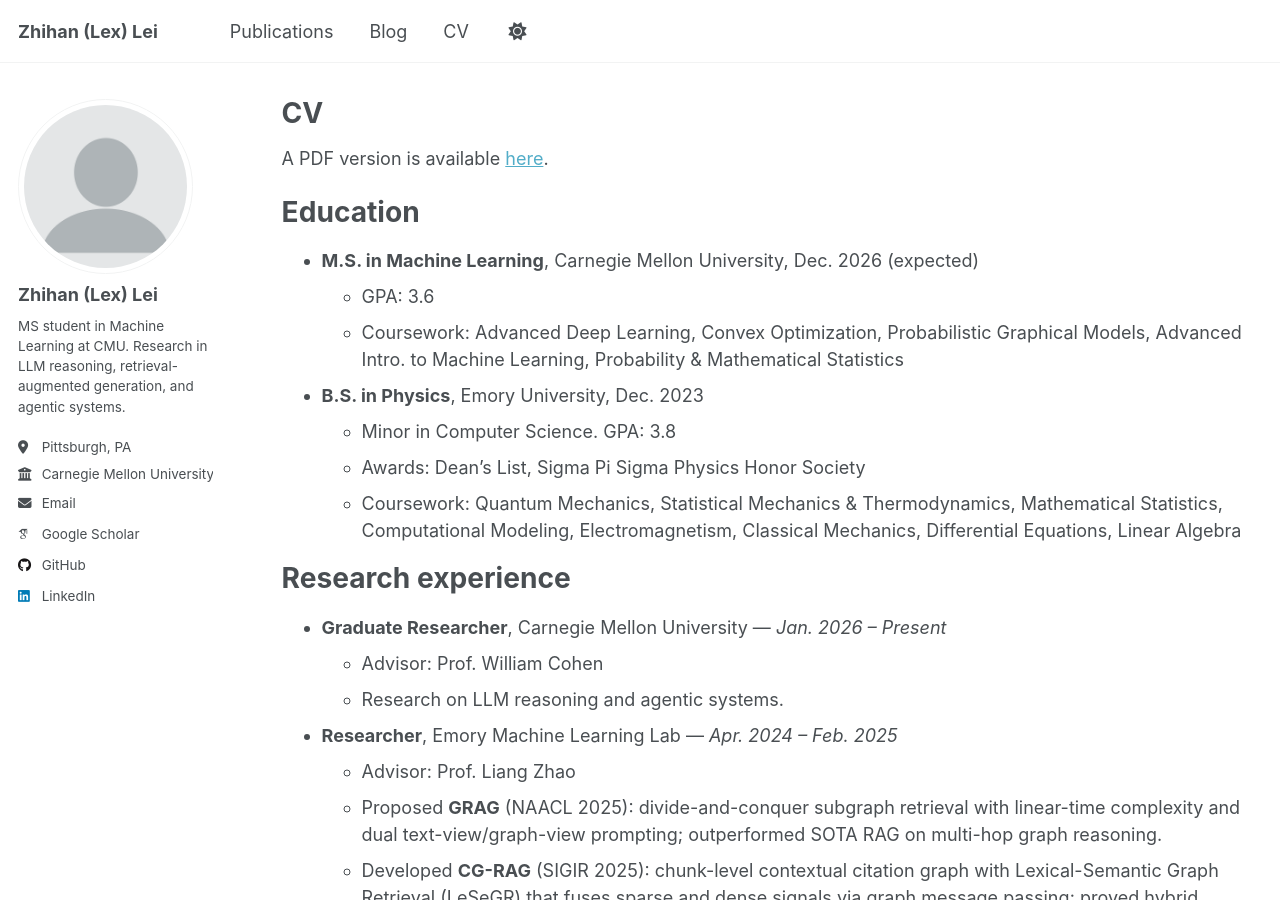
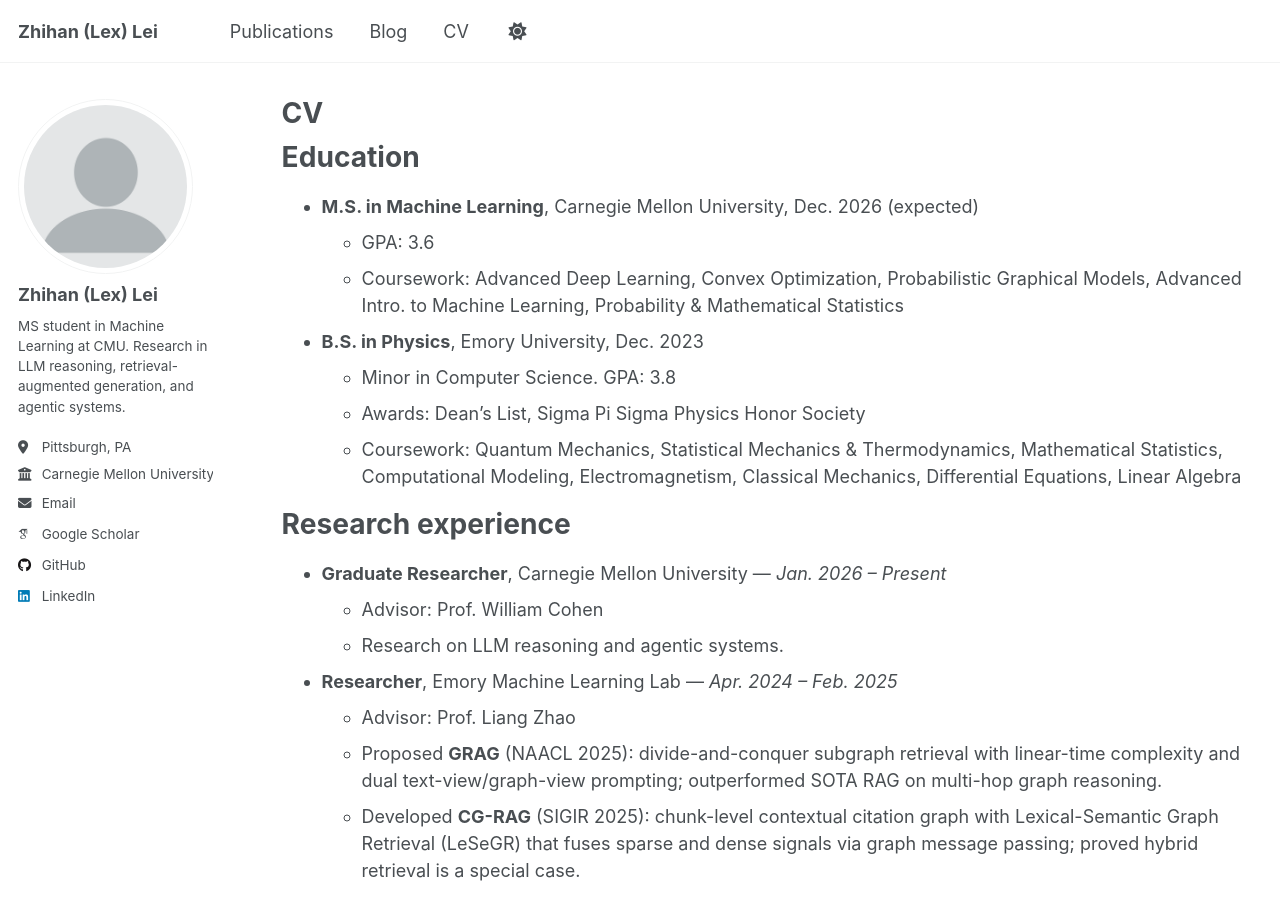
Before and after one commit to lexilei/lexilei.github.io, a Jekyll site: the page built from _pages/cv.md, in a window 1280 px wide and 900 px high. Built offline with Jekyll 4.4.1, drawn with Linux system fonts in a browser that asks for light colours; some web fonts are replaced; a script that is not in the unit is left out.

Commit message:
Remove broken CV PDF link (no cv.pdf yet)

```diff
--- a/_pages/cv.md
+++ b/_pages/cv.md
@@ -8,8 +8,6 @@ redirect_from:
 ---
 
 {% include base_path %}
-
-A PDF version is available [here](/files/cv.pdf).
 
 Education
 ======
```
